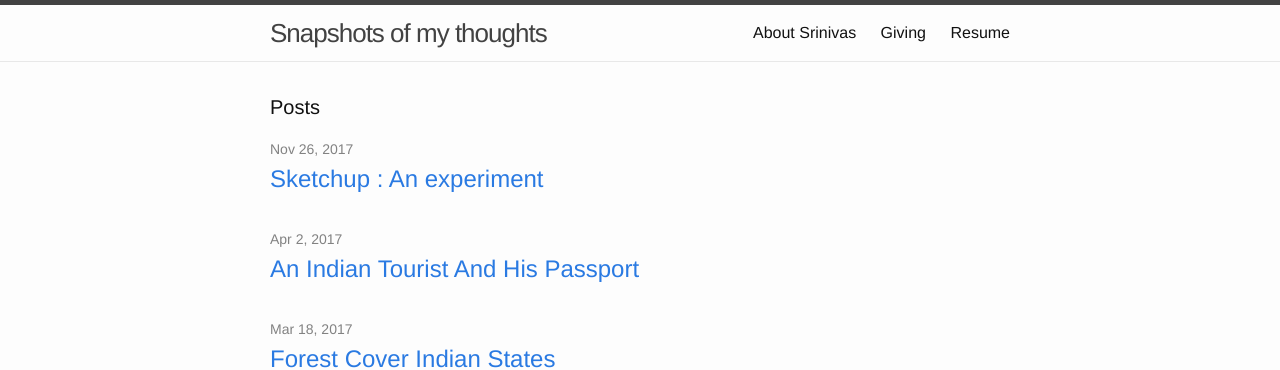
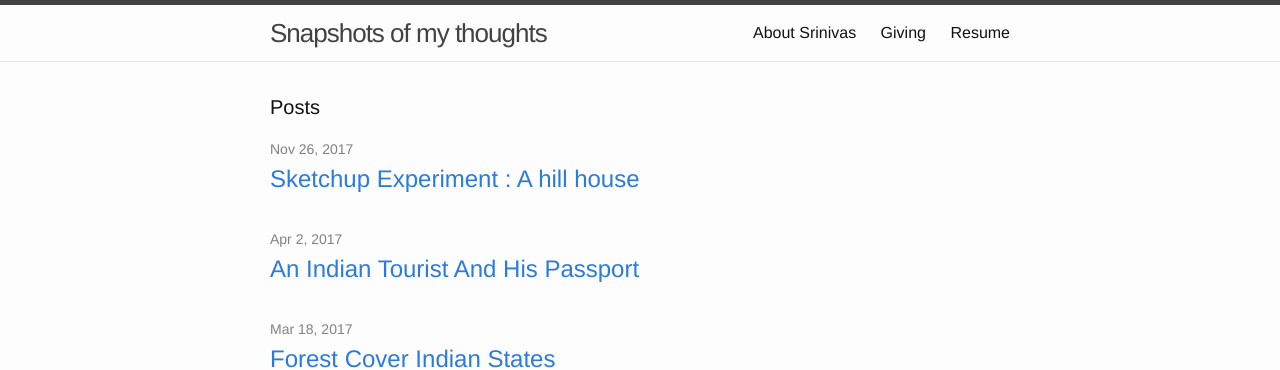
Before and after one commit to muddana/muddana.github.io, a Jekyll site: the page built from blog/index.html, in a window 1280 px wide. Shown: the top 370 px of the page. Built offline with Jekyll 4.4.1, drawn with Linux system fonts in a browser that asks for light colours.

Commit message:
hill house minor update

```diff
--- a/_posts/2017-11-26-hill-house.markdown
+++ b/_posts/2017-11-26-hill-house.markdown
@@ -1,6 +1,6 @@
 ---
 layout: post
-title:  "Sketchup : An experiment"
+title:  "Sketchup Experiment  : A hill house"
 date:   2017-11-26 14:10:00 -0400
 categories: architecture
 excerpt_separator: <!--endOfExcerpt-->
@@ -10,4 +10,5 @@ excerpt_separator: <!--endOfExcerpt-->
 <iframe src="https://3dwarehouse.sketchup.com/embed.html?mid=487a8173-8479-4ef5-862c-1487fa222e9a&width=580&height=326" frameborder="0" scrolling="no" marginheight="0" marginwidth="0" width="580" height="326" allowfullscreen></iframe>
 
 
+
 This is a design of a hill house. The house follows the gradient of the hill. The main entrance of the house is at second level. From the street level at the entrance, only the modest two floors with their long window openings will be visible. The entire house is modeled to look at the view from the hill with large windows and a garden at the second level in the main bedroom balcony. The top most floor has two small bedrooms with extra space for a play. The lowest floor has a open kitchen, living room.
```
